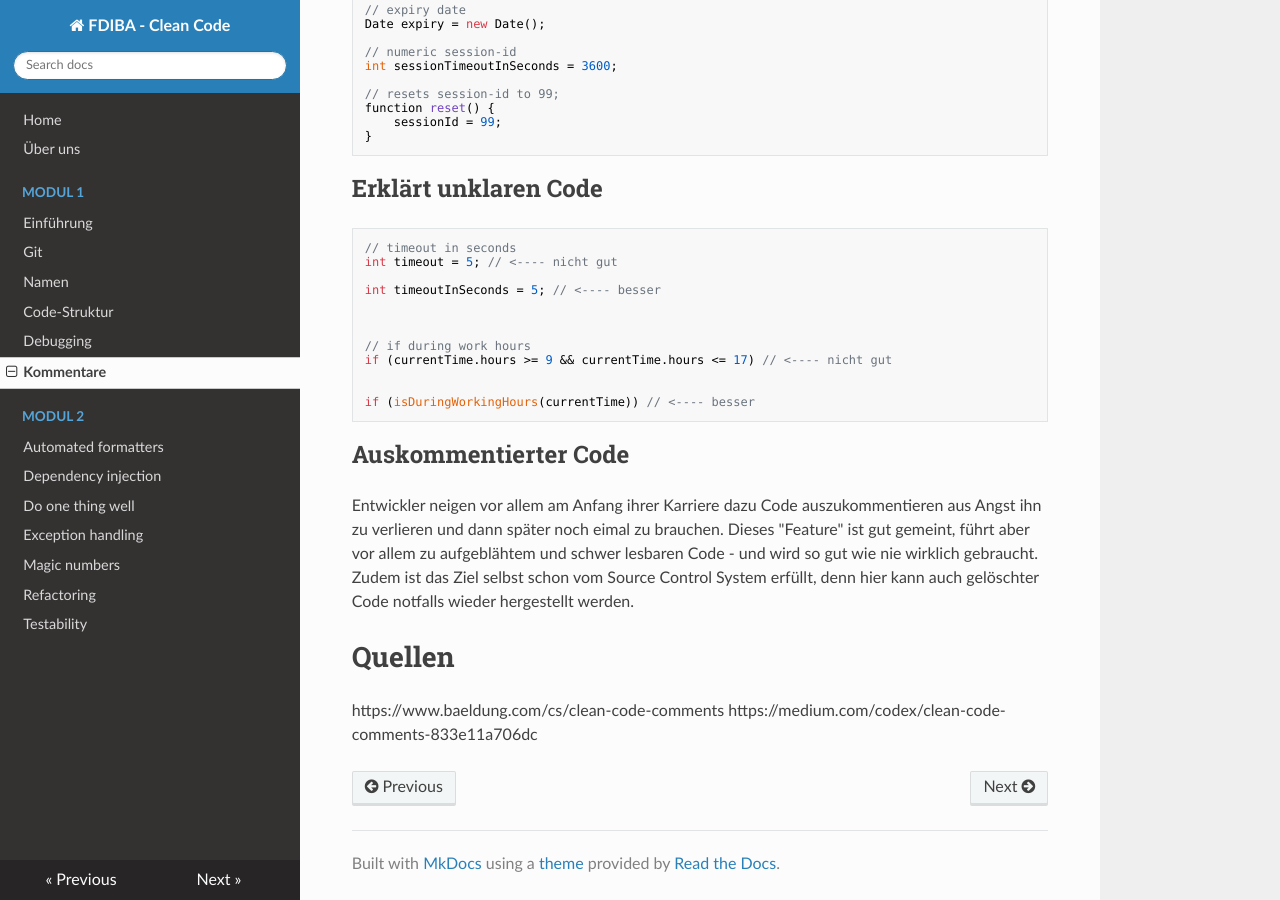
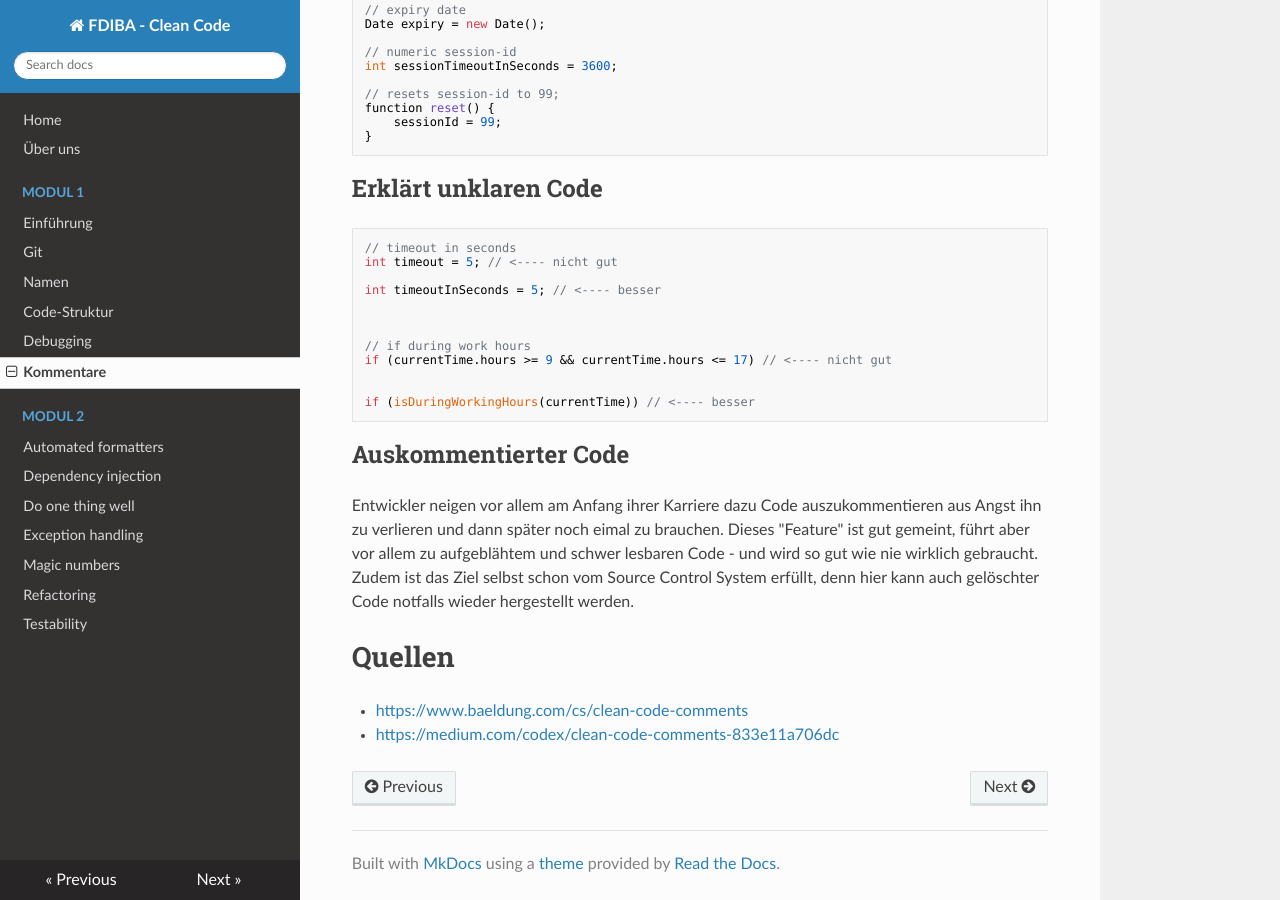
Before and after one commit to fdiba-clean-code/fdiba-clean-code.github.io, an MkDocs documentation site: the page built from docs/module-1/comments.md, in a window 1280 px wide and 900 px high, scrolled down 1557 px. Built offline with MkDocs 1.6.1, drawn with Linux system fonts in a browser that asks for light colours; nearby versions of some CDN libraries; some of the changed lines change nothing that is shown.

Commit message:
Update links format

```diff
--- a/docs/module-1/comments.md
+++ b/docs/module-1/comments.md
@@ -76,5 +76,5 @@ Dieses "Feature" ist gut gemeint, führt aber vor allem zu aufgeblähtem und sch
 
 
 # Quellen
-https://www.baeldung.com/cs/clean-code-comments
-https://medium.com/codex/clean-code-comments-833e11a706dc
+* [https://www.baeldung.com/cs/clean-code-comments](https://www.baeldung.com/cs/clean-code-comments)
+* [https://medium.com/codex/clean-code-comments-833e11a706dc](https://medium.com/codex/clean-code-comments-833e11a706dc)
```
